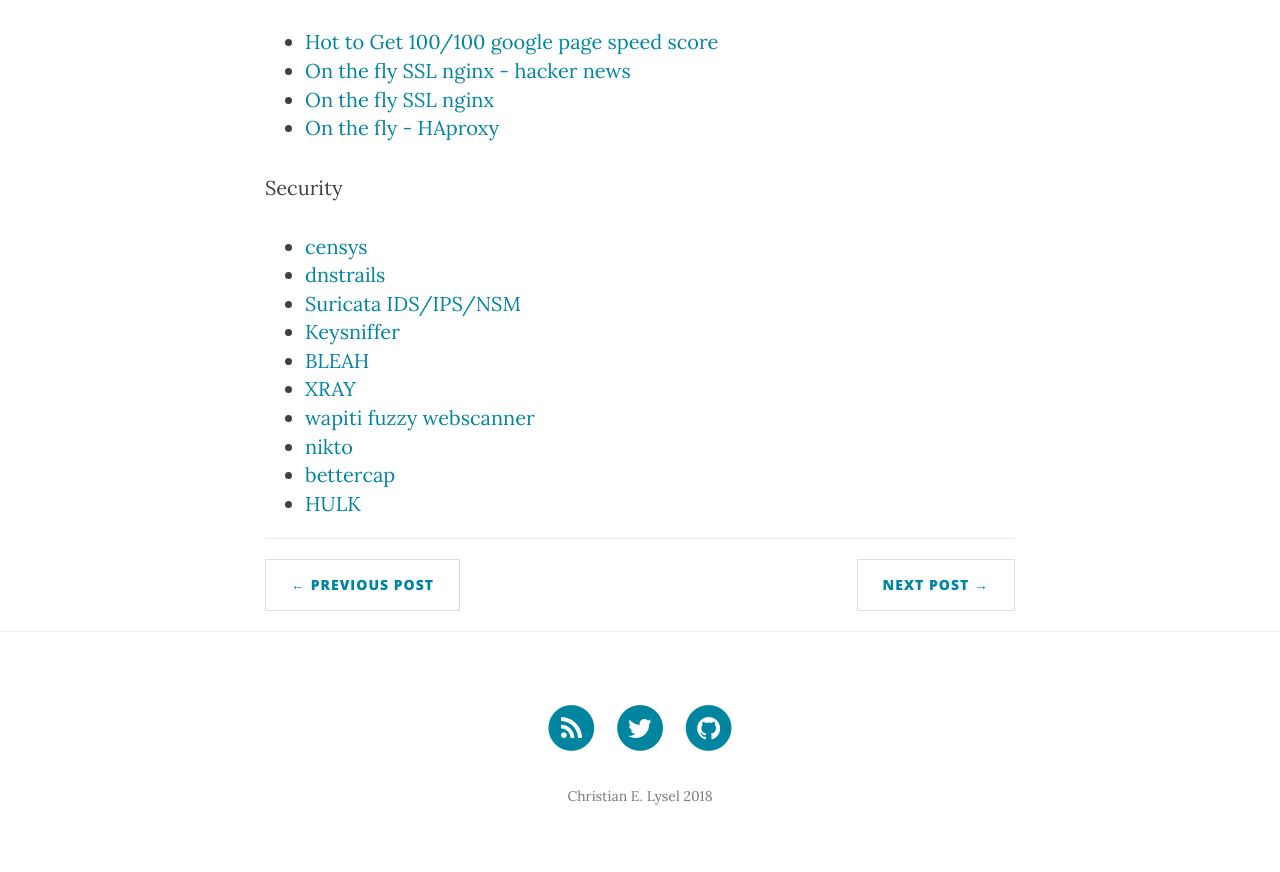
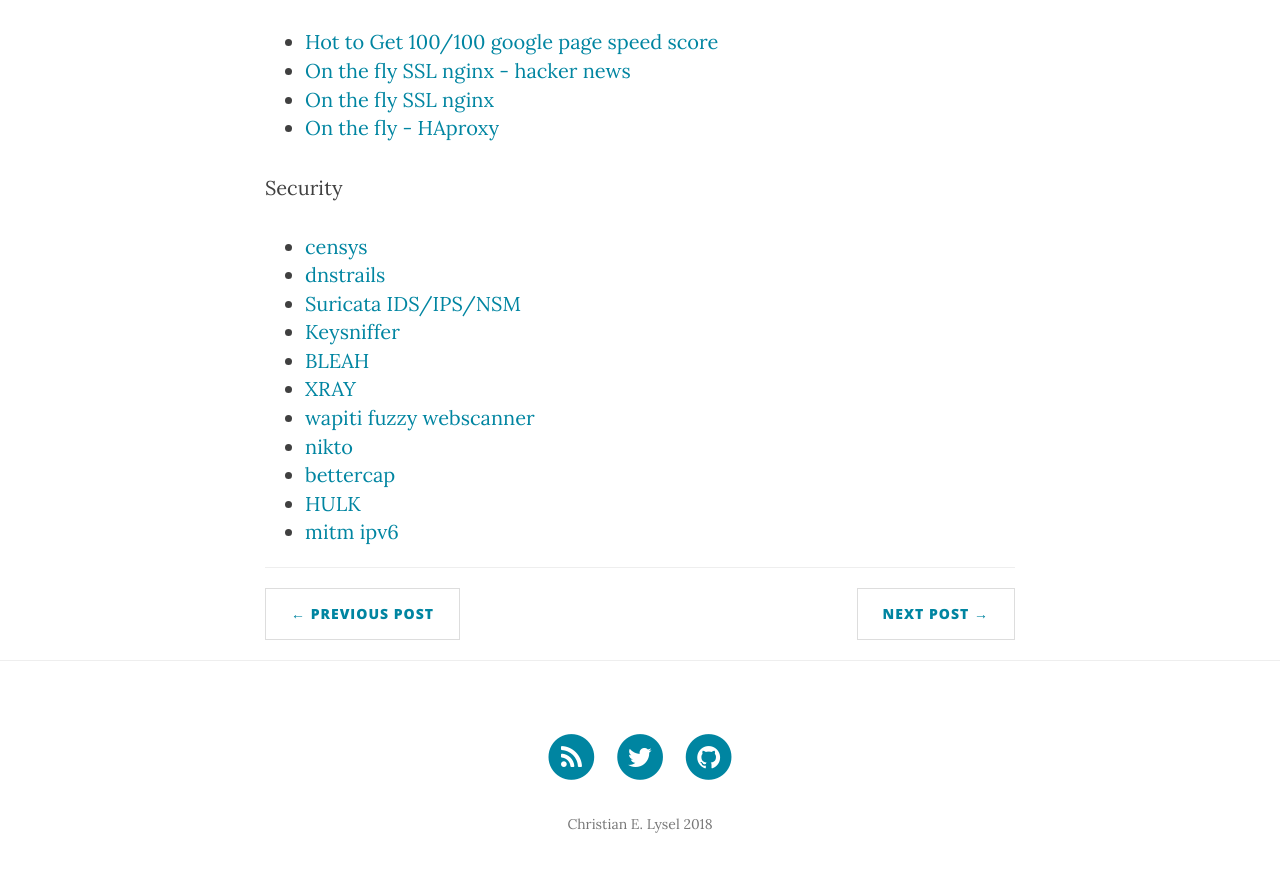
Before and after one commit to clysel/christian.lysel.net, a Jekyll site: the page built from _posts/2017-01-11-cool-projects.markdown, in a window 1280 px wide and 900 px high, scrolled down 1194 px. Shown: the top 872 px of the window. Built offline with Jekyll 4.4.1, drawn with Linux system fonts in a browser that asks for light colours; nearby versions of some CDN libraries.

Commit message:
Update 2017-01-11-cool-projects.markdown

```diff
--- a/_posts/2017-01-11-cool-projects.markdown
+++ b/_posts/2017-01-11-cool-projects.markdown
@@ -43,3 +43,4 @@
    * [nikto](https://cirt.net/Nikto2)
    * [bettercap](https://www.bettercap.org/)
    * [HULK](https://github.com/Cyb3rWard0g/HELK)
+   * [mitm ipv6](https://github.com/fox-it/mitm6)
```
